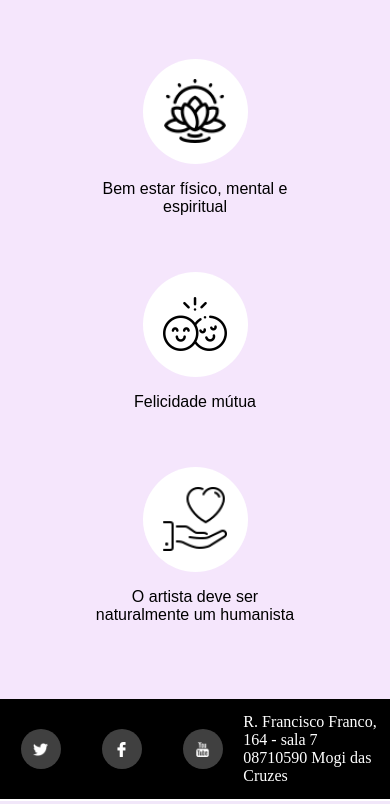
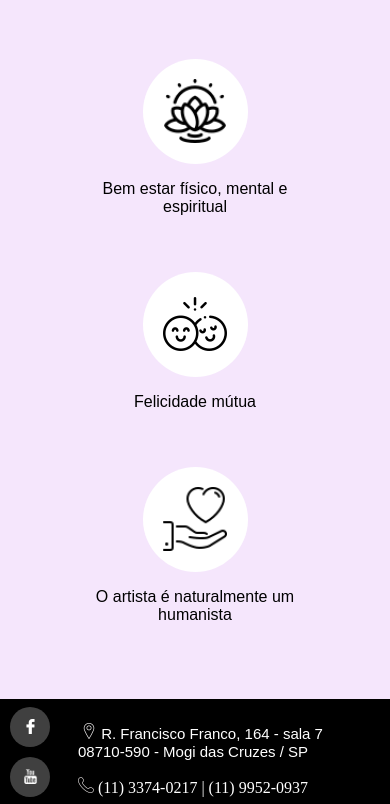
Before and after one commit to GeysaLadica/cia-lotus, a PHP site: page / in a window 390 px wide. Shown: the part 966-1770 px from the top of the page. Run offline with PHP 8.4, Linux system fonts and the light colour scheme; some web fonts are replaced.

Commit message:
final modifications mobile first

```diff
--- a/index.html
+++ b/index.html
@@ -8,6 +8,7 @@
     <link href="https://fonts.googleapis.com/css?family=ZCOOL+XiaoWei" rel="stylesheet">
     <link href="https://fonts.googleapis.com/css?family=Satisfy" rel="stylesheet">
     <link href="https://fonts.googleapis.com/css?family=Cantarell" rel="stylesheet">
+    <link rel="icon" href="img/favicon.png">
     <title>Cia Lótus</title>
 </head>
 <body>
@@ -17,9 +18,9 @@
                 <img src="img/logo.png" alt="logo">
             </div>
             <div id="links">
-                <a href="#">Modalidades</a>
-                <a href="#">Sobre</a>
-                <a href="#">Contato</a>
+                <a href="#modalidades">Modalidades</a>
+                <a href="#sobre">Sobre</a>
+                <a href="#contato">Contato</a>
             </div>
         </nav>
         <header>
@@ -41,39 +42,48 @@
         <section id="sobre">
 
                 <div class="sobre">
-                    <div  class="img-sobre">
+                    <div  class="img-sobre bem-estar">
                         <img src="img/bem-estar.png" alt="bem-estar">
                     </div>
                     <p>Bem estar físico, mental e espiritual</p>
                 </div>
                 <div class="sobre">
-                    <div  class="img-sobre">
-                        <img src="img/felicidade.png" alt="bem-estar">
+                    <div  class="img-sobre felicidade">
+                        <img src="img/felicidade.png" alt="felicidade">
                     </div>
                     <p>Felicidade mútua</p>
                 </div>
                 <div class="sobre">
-                    <div class="img-sobre">
-                        <img src="img/humanista.png" alt="bem-estar">
+                    <div class="img-sobre humanista">
+                        <img src="img/humanista.png" alt="amor">
                     </div>
-                    <p>O artista deve ser naturalmente um humanista</p>
+                    <p>O artista é naturalmente um humanista</p>
                 </div>
 
         </section>
         <footer>
                 <div id="socialmidias">
-                        <div class="social">
-                            <img src="img/icon/twitter.png" alt="twitter">
-                        </div>
+                    <a href="https://www.facebook.com/companhialotus/" target="_blank">
                         <div class="social">
                             <img src="img/icon/facebook.png" alt="facebook">
                         </div>
+                    </a>
                         <div class="social">
                             <img src="img/icon/youtube.png" alt="youtube">
                         </div>
                 </div>
                 <div id="contato">
-                    <p>R. Francisco Franco, 164 - sala 7<br>08710590 Mogi das Cruzes</p>
+                    <p id="end">
+                        <a href="https://www.google.com/maps/place/R.+Francisco+Franco,+164+-+Centro,+Mogi+das+Cruzes+-+SP,+08710-660/@-23.526269,-46.2003947,17z/data=!3m1!4b1!4m5!3m4!1s0x94cdd8124348872f:0x471cd54d1aca3c7b!8m2!3d-23.526269!4d-46.198206" target="_blank">
+                            <img src="img/local.png">
+                            R. Francisco Franco, 164 - sala 7<br>08710-590 - Mogi das Cruzes / SP
+                        </a>
+                    </p>
+
+                    <p id="tel">
+                        <img src="img/tel.png" alt="telefone">
+                        (11) 3374-0217 | (11) 9952-0937
+                    </p>
                 </div>
         </footer>
     </div>
--- a/style.css
+++ b/style.css
@@ -8,7 +8,7 @@ body{
                          "modalidades modalidades modalidades modalidades"
                          "sobre sobre sobre sobre"
                          "footer footer footer footer";
-    grid-template-rows: 75px 490px 400px 700px 100px;
+    grid-template-rows: 75px 490px 400px 700px 105px;
     grid-template-columns: 25% 25% 25% 25%;
 }
 nav{
@@ -78,8 +78,8 @@ header{
     -webkit-text-fill-color: transparent;
 }
 #modalidades > p:hover{
-    background: -webkit-linear-gradient(left top, rgb(218, 188, 16), rgba(222, 17,181));
-    background: linear-gradient(to bottom right, rgb(218, 188, 16), rgba(222, 17,181));
+    background: -webkit-linear-gradient(left top, rgb(218, 188, 16), rgb(222, 17,181));
+    background: linear-gradient(to bottom right, rgb(218, 188, 16), rgb(222, 17,181));
     -webkit-background-clip: text;
     -webkit-text-fill-color: transparent;
 }
@@ -103,6 +103,7 @@ header{
 }
 #sobre p{
     width: 220px;
+    color: black;
 }
 .img-sobre{
     width: 75px;
@@ -115,23 +116,40 @@ header{
     align-items: center;
 }
 .img-sobre:hover{
-    width: 77px;
-    height: 77px;
     cursor: pointer;
     box-shadow: rgba(60, 60, 60, 0.527) 2px 3px 2px;
+
 }
+.bem-estar:hover{
+    /* background-color: rgb(102, 255, 186); */
+    background-color: #C8FF96;
+    transition: 0.9s;
+}
+.felicidade:hover{
+    /* background-color: rgb(102, 255, 186); */
+    background-color: rgb(255, 227, 70);
+    transition: 0.9s;
+}
+.humanista:hover{
+    /* background-color: rgb(102, 255, 186); */
+    background-color: rgb(255, 131, 152);
+    transition: 0.9s;
+}
+
 footer{
     grid-area: footer;
     background-color: black;
     display: flex;
-    justify-content: center;
+    justify-content: space-between;
     align-items: center;
+}
 
-}
 #socialmidias{
-    width: 90vw;
-    height: 40px;
+    width: 60px;
+    height: 100px;
     display: flex;
+    flex-direction: column;
+    align-items: center;
     justify-content: space-around;
 }
 .social{
@@ -148,10 +166,24 @@ footer{
     height: 15px;
 }
 .social:hover{
-    background-color: rgb(45, 204, 112);
+    background-color: rgb(16, 161, 218);
     cursor: pointer;
     transition: 0.9s;
 }
 #contato{
+    width: 80vw;
+    height: 90px;
+    color: white;
+    display: flex;
+    flex-direction: column;
+}
+#contato > p >a {
+    font-family: arial;
+    font-size: 15px;
+    margin: 3px;
+    text-decoration: none;
     color: white;
 }
+#tel{
+    margin: 0px;
+}
```
Also changed, not shown: img/favicon.png (added), img/local.png (added), img/tel.png (added).
